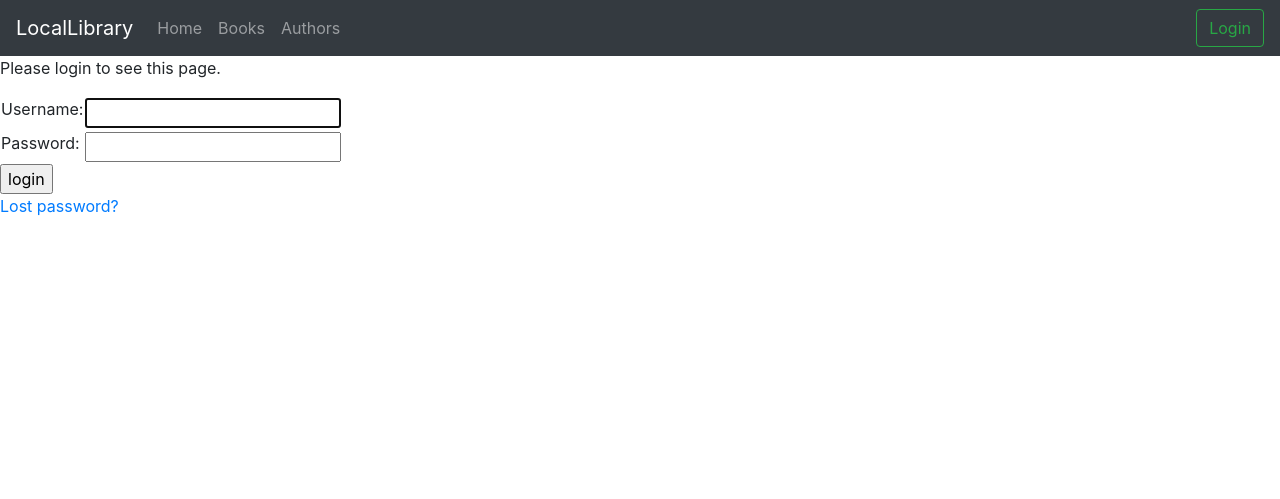
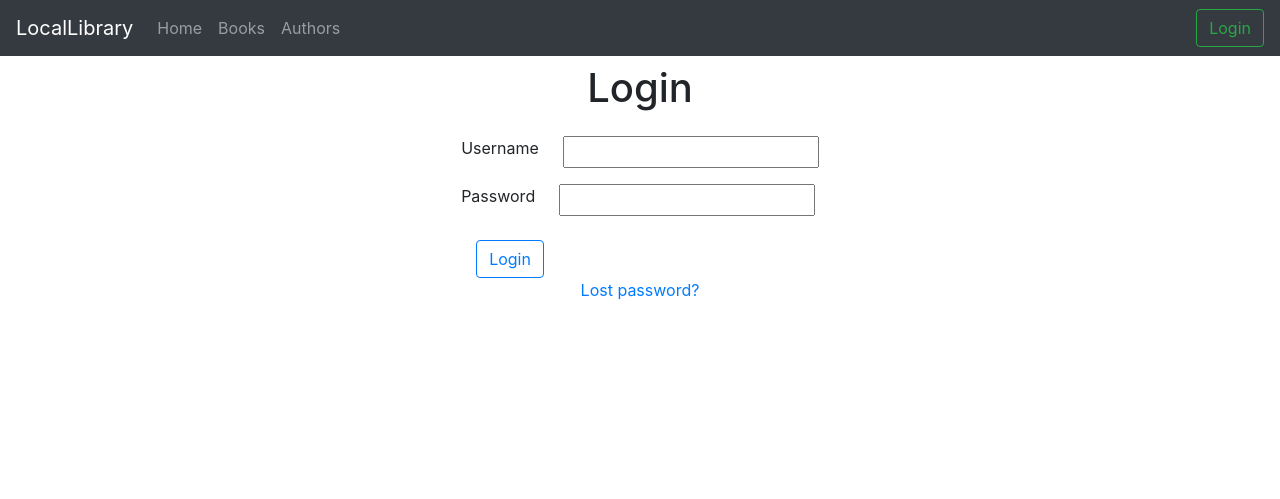
Before and after one commit to jkrlr/locallibrary, a Django app: page /accounts/login/?next=/accounts/login/ in a window 1280 px wide. Shown: the top 499 px of the page. Run offline with Django 3.2, Linux system fonts and the light colour scheme; some libraries are stand-ins or nearby versions.

Commit message:
Add Styling to registration templates

```diff
--- a/templates/registration/logged_out.html
+++ b/templates/registration/logged_out.html
@@ -1,6 +1,8 @@
 {% extends 'base_generic.html' %}
 
 {% block content %}
-    <p>Logged out!</p>
+<div class="container text-center my-3">
+    <h5>Logged out!</h5>
     <a href="{% url 'login' %}">Click here to login again.</a>
+</div>
 {% endblock  %}
--- a/templates/registration/login.html
+++ b/templates/registration/login.html
@@ -1,37 +1,35 @@
 {% extends 'base_generic.html' %}
 
 {% block content %}
-
+<div class="container">
+    <h1 class="text-center py-2">Login</h1>
+    <div class="text-center mt-2">
         {% if form.errors %}
-        <p>Your username and password didn't match. Please try again.</p>
+        <p class="text-danger">Your username and password didn't match. Please try again.</p>
         {% endif %}
-
         {% if next %}
             {% if user.is_authenticated %}
             <p>Your acount doesn't have access to this page. To proceed,
                 please login with an account that has access.</p>
-        {% else %}
-            <p>Please login to see this page.</p>
             {% endif %}
         {% endif %}
-
+    </div>
+    <div class="d-flex justify-content-center mt-3">
         <form method="post" action="{% url 'login' %}">
             {% csrf_token %}
-        <table>
-            <tr>
-                <td>{{ form.username.label_tag }}</td>
-                <td>{{ form.username }}</td>
-            </tr>
-            <tr>
-                <td>{{ form.password.label_tag }}</td>
-                <td>{{ form.password }}</td>
-            </tr>
-        </table>
-        <input type="submit" value="login" />
+            <div class="form-group row">
+                <label for="username" class="pr-4">Username</label>
+                <input id="username" type="text" name="username" value="{{ username }}">
+            </div>
+            <div class="form-group row">
+                <label for="password" class="pr-4">Password</label>
+                <input id="password" type="password" name="password" value="{{ password }}">
+            </div>
+            <input class="btn btn-outline-primary mt-2" type="submit" value="Login">
             <input type="hidden" name="next" value="{{ next }}" />
         </form>
-
+    </div>
     {# Assumes that setup for password_reset view in the URLconf has done. #}
-    <p><a href="{% url 'password_reset' %}">Lost password?</a></p>
-
-{% endblock  %}
+    <p class="text-center"><a href="{% url 'password_reset' %}">Lost password?</a></p>
+</div>
+{% endblock %}
--- a/templates/registration/password_reset_complete.html
+++ b/templates/registration/password_reset_complete.html
@@ -1,6 +1,8 @@
 {% extends 'base_generic.html' %}
 
 {% block content %}
-    <h1>The password has been changed!</h1>
+<div class="container text-center my-3">
+    <h3>The password has been changed!</h3>
     <p><a href="{% url 'login' %}">log in again?</a></p>
-{% endblock  %}
+</div>
+{% endblock %}
--- a/templates/registration/password_reset_done.html
+++ b/templates/registration/password_reset_done.html
@@ -1,5 +1,5 @@
 {% extends 'base_generic.html' %}
 
 {% block content %}
-    <p>we've emailed you instructions for setting your password. If they haven't arrived in a few minutes check your spam folder.</p>
+    <p class="text-center mt-5">We've emailed you instructions for setting your password. If they haven't arrived in a few minutes check your spam folder.</p>
 {% endblock  %}
```
Also changed, not shown: templates/registration/password_reset_confirm.html (+5 -3 lines), templates/registration/password_reset_email.html (+11 -1 lines), templates/registration/password_reset_form.html (+8 -5 lines). Lines whose indentation alone changed are shown as unchanged.
